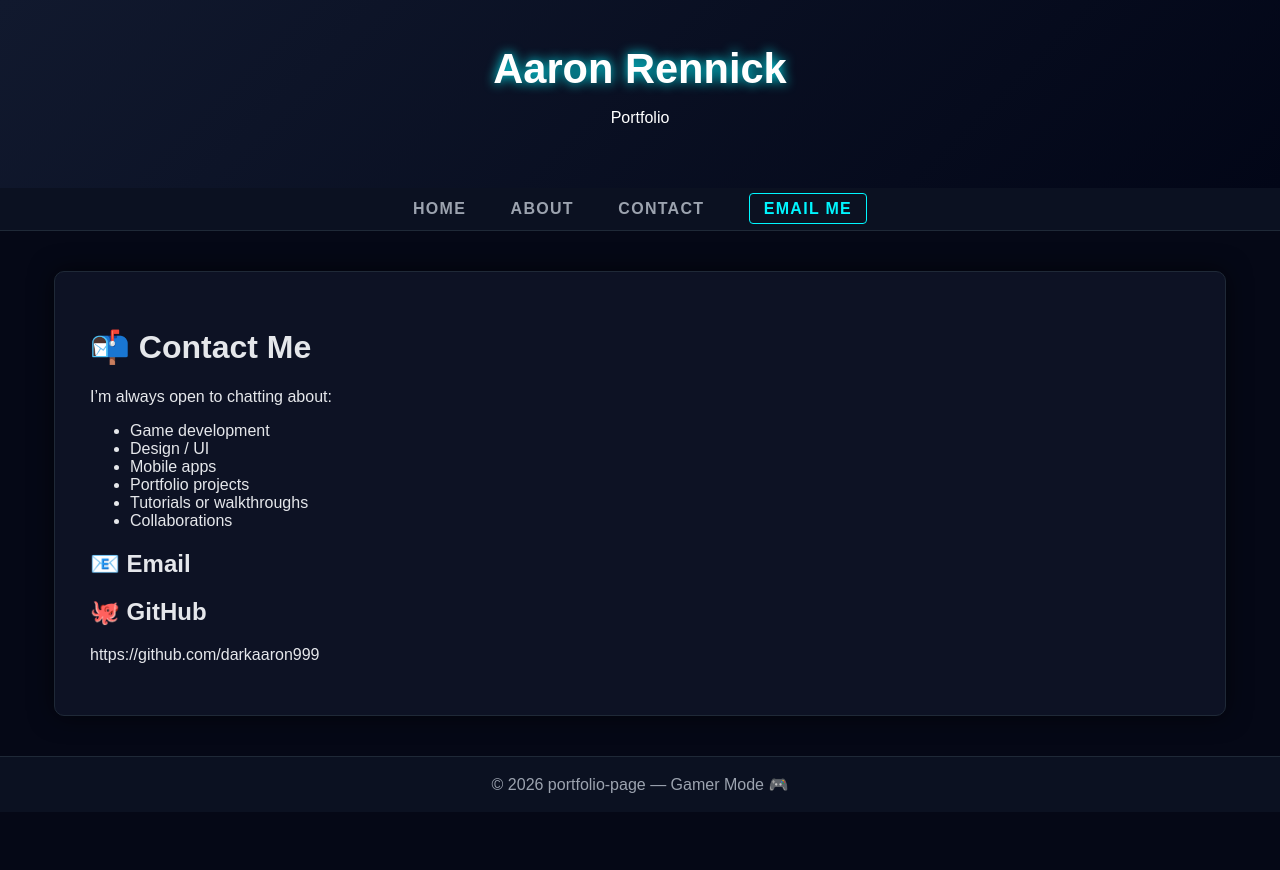
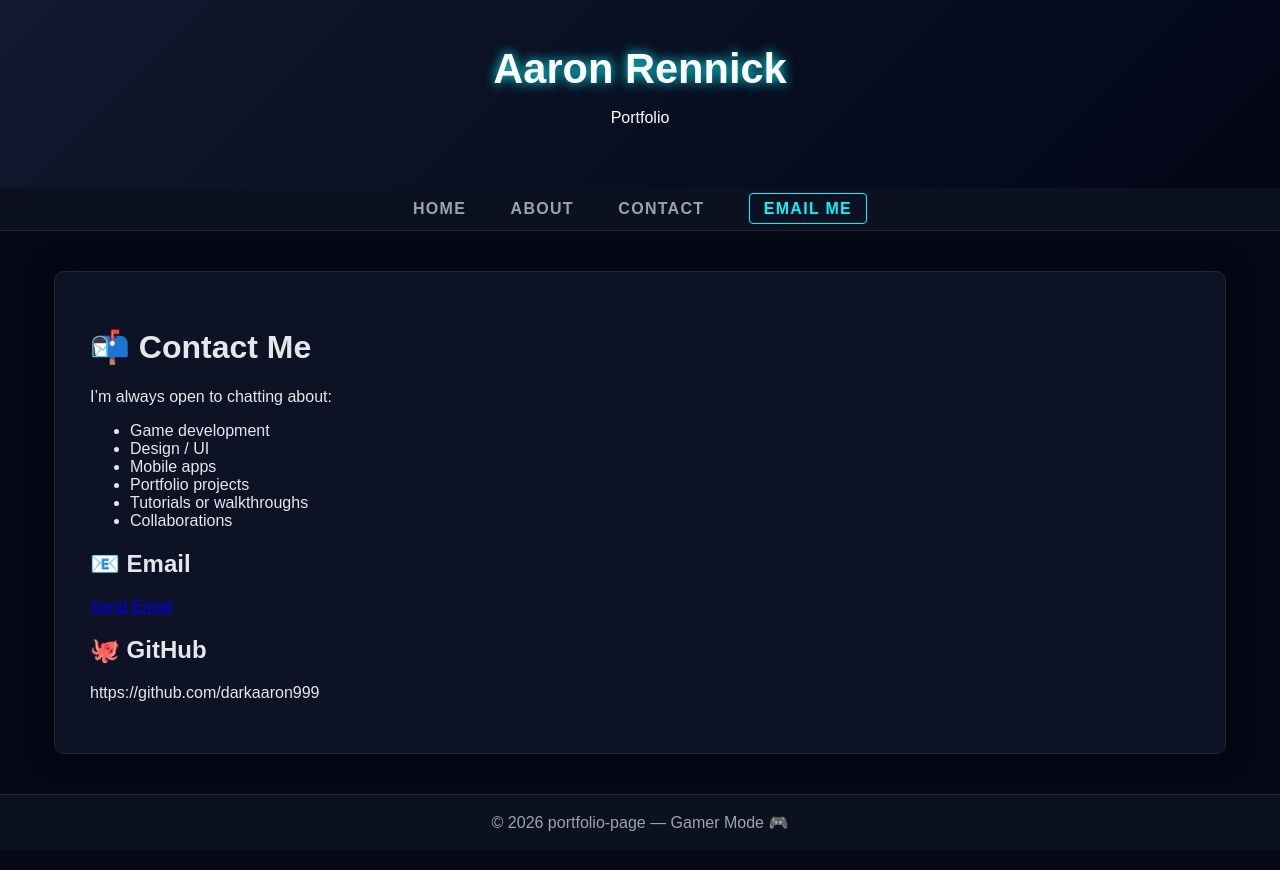
Before and after one commit to DarkAaron999/portfolio-page, a Jekyll site: the page built from contact.md, in a window 1280 px wide. Shown: the top 870 px of the page. Built offline with Jekyll 4.4.1, drawn with Linux system fonts in a browser that asks for light colours.

Commit message:
Update contact.md

```diff
--- a/contact.md
+++ b/contact.md
@@ -15,7 +15,7 @@
 - Collaborations
 
 ## 📧 Email
-  <a class="mailto:aaronrennick1221@gmail.comaaronrennick1221@gmail.com</a>"></a>
+<a href="mailto:aaronrennick1221@gmail.com">Send Email</a>
 
 ## 🐙 GitHub
 https://github.com/darkaaron999
```
